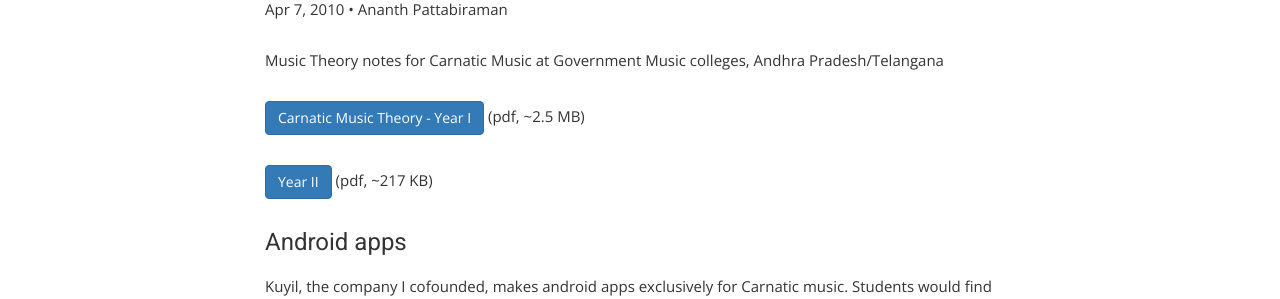
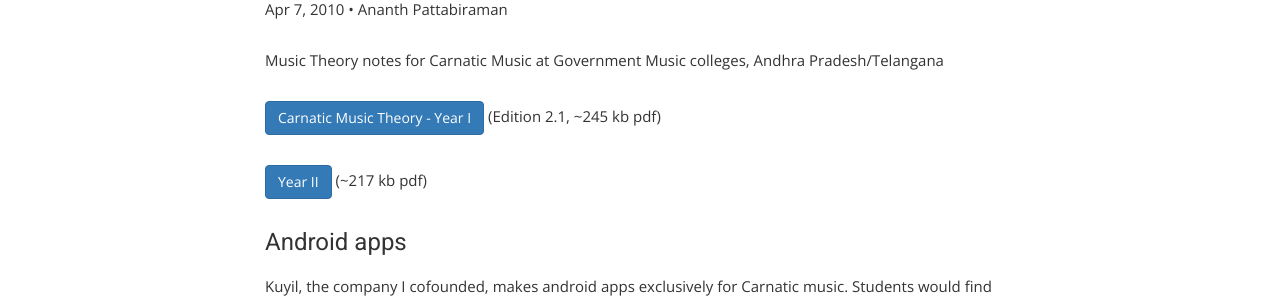
Before and after one commit to ananthp/beautifulnote, a Jekyll site: the page built from blog/_posts/2010-04-07-carnatic-music-theory-download.markdown, in a window 1280 px wide. Shown: the part 153-452 px from the top of the page. Built offline with Jekyll 4.4.1, drawn with Linux system fonts in a browser that asks for light colours; nearby versions of some CDN libraries; some web fonts are replaced.

Commit message:
updated music theory year1 text to optimized edition 2.1

```diff
--- a/blog/_posts/2010-04-07-carnatic-music-theory-download.markdown
+++ b/blog/_posts/2010-04-07-carnatic-music-theory-download.markdown
@@ -14,8 +14,8 @@ excerpt_separator: <!--more-->
 
 
 <p>Music Theory notes for Carnatic Music at Government Music colleges, Andhra Pradesh/Telangana</p>
-<p> <a class="btn btn-primary" href="{{ site.url }}/{{ page.theory-year1}}">Carnatic Music Theory - Year I</a> (pdf, ~2.5 MB)</p>
-<p> <a class="btn btn-primary" href="{{ site.url }}/{{ page.theory-year2}}">Year II </a> (pdf, ~217 KB)</p>
+<p> <a class="btn btn-primary" href="{{ site.url }}/{{ page.theory-year1}}">Carnatic Music Theory - Year I</a> (Edition 2.1, ~245 kb pdf)</p>
+<p> <a class="btn btn-primary" href="{{ site.url }}/{{ page.theory-year2}}">Year II </a> (~217 kb pdf)</p>
 
 ### Android apps
 
```
Also changed, not shown: 1 other file.
